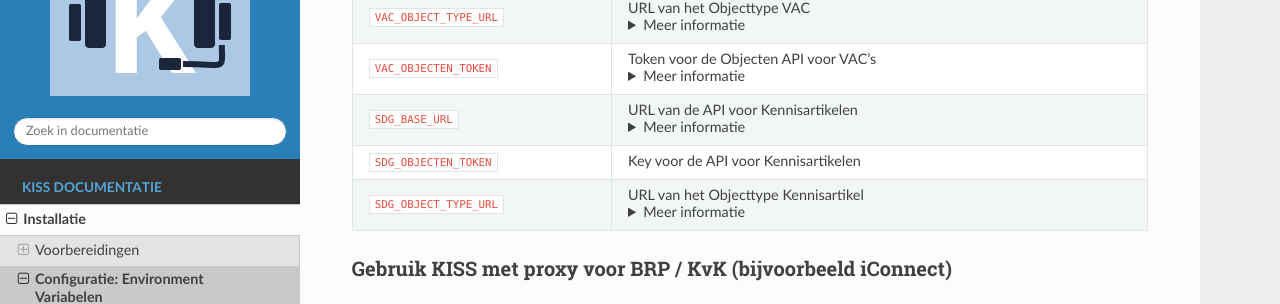
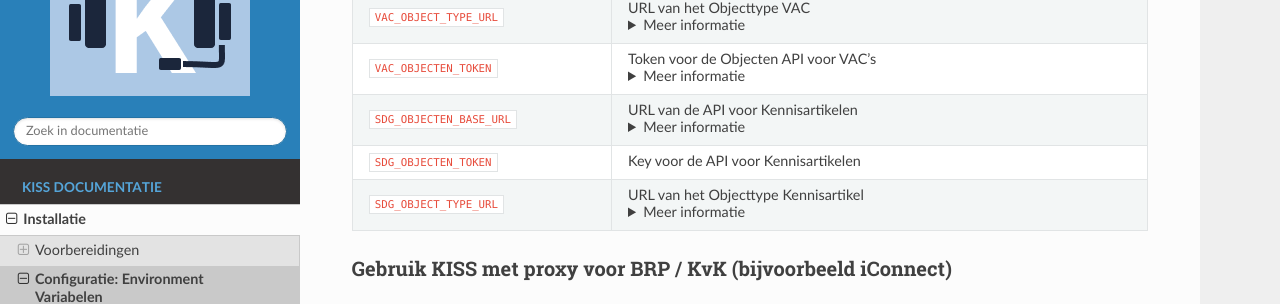
Before and after one commit to Klantinteractie-Servicesysteem/.github, a Sphinx documentation site: the page built from docs/installation/configuratie.md, in a window 1280 px wide and 900 px high, scrolled down 4993 px. Shown: the part 147-451 px from the top of the window. Built offline with Sphinx 7.4.7 and the Read the Docs theme 3.1.0, drawn with Linux system fonts in a browser that asks for light colours.

Commit message:
verkeerder SDG variabele naam

```diff
--- a/docs/installation/configuratie.md
+++ b/docs/installation/configuratie.md
@@ -137,8 +137,8 @@
 | `MEDEWERKER_OBJECT_TYPE_URL`         | URL van het Objecttype Medewerker  <details> <summary>Meer informatie </summary> Bijvoorbeeld `https://objecttypenregister.mijngemeente.nl/api/v2/objecttypes/f83fdc48-5ddb-4b1a-a347-e20092031399` </details>  |
 | `VAC_OBJECTEN_BASE_URL`              | URL van de Objecten API voor VAC's  <details> <summary>Meer informatie </summary> Bijvoorbeeld: `https://objectenregister.mijngemeente.nl` </details>                                                                     |
 | `VAC_OBJECT_TYPE_URL`                | URL van het  Objecttype VAC   <details> <summary>Meer informatie </summary> Bijvoorbeeld `https://objecttypenregister.mijngemeente.nl/api/v2/objecttypes/f83fdc48-5ddb-4b1a-a347-e20092031399` </details>                                                                 |
-| `VAC_OBJECTEN_TOKEN`                    | Token voor de Objecten API voor VAC's <details> <summary>Meer informatie</summary> In het geval van Vacs identificeert KISS zich bij een Objectenregistratie m.b.v. een `TOKEN`. </details> |
-| `SDG_BASE_URL`                       | URL van de API voor Kennisartikelen  <details> <summary>Meer informatie </summary> Bijvoorbeeld: `https://objectenregister.mijngemeente.nl` </details>  |
+| `VAC_OBJECTEN_TOKEN`                 | Token voor de Objecten API voor VAC's <details> <summary>Meer informatie</summary> In het geval van Vacs identificeert KISS zich bij een Objectenregistratie m.b.v. een `TOKEN`. </details> |
+| `SDG_OBJECTEN_BASE_URL`              | URL van de API voor Kennisartikelen  <details> <summary>Meer informatie </summary> Bijvoorbeeld: `https://objectenregister.mijngemeente.nl` </details>  |
 | `SDG_OBJECTEN_TOKEN`                 | Key voor de API voor Kennisartikelen                                                                      |
 | `SDG_OBJECT_TYPE_URL`                | URL van het Objecttype Kennisartikel <details> <summary>Meer informatie </summary> Bijvoorbeeld `https://objecttypenregister.mijngemeente.nl/api/v2/objecttypes/f83fdc48-5ddb-4b1a-a347-e20092031399` </details>      |
 
```
